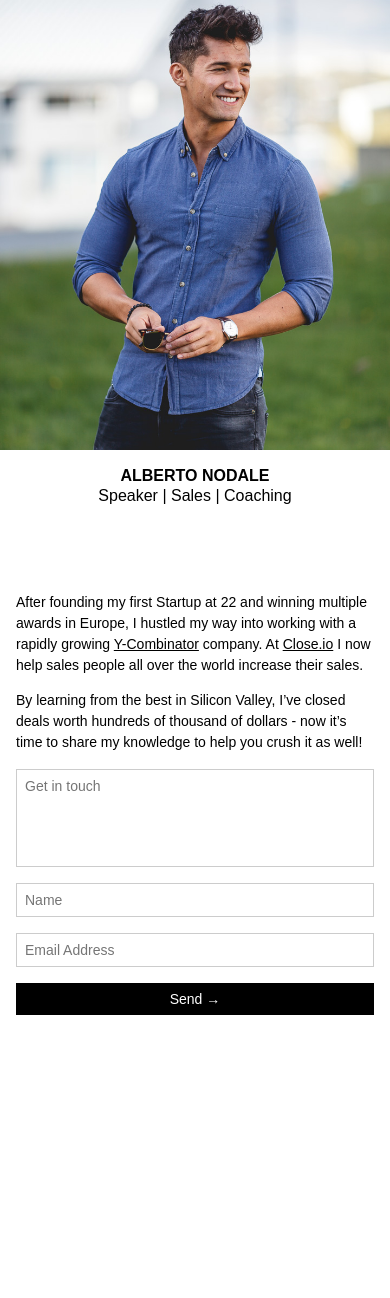
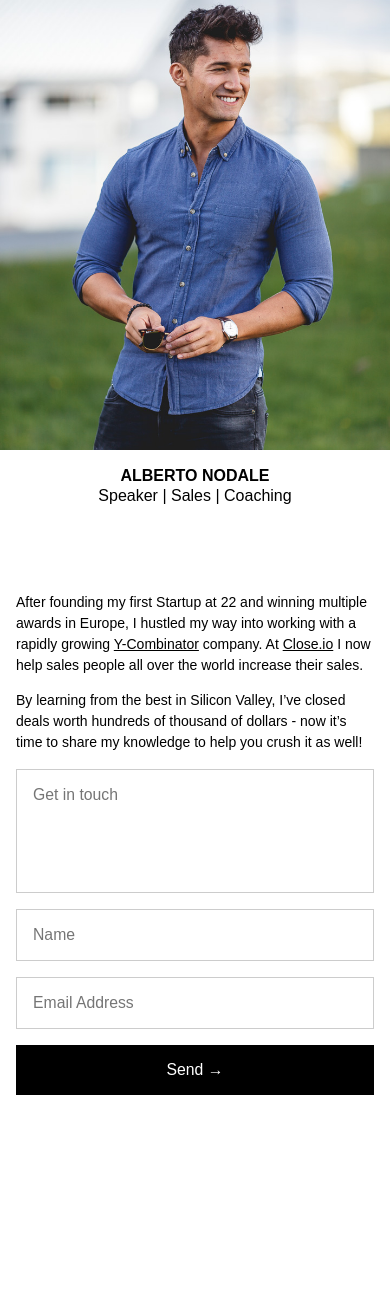
Before and after one commit to Albertonodale/albertonodale.com, a Jekyll site: the page built from index.md, in a window 390 px wide. Built offline with Jekyll 4.4.1, drawn with Linux system fonts in a browser that asks for light colours; nearby versions of some CDN libraries; our own code applies the rules of GitHub Pages for plain Markdown files; a script that is not in the unit is left out; before the commit the page ends 1218 px from its top, so only the background shows below that.

Commit message:
Adjust input size on mobile

```diff
--- a/css/main.scss
+++ b/css/main.scss
@@ -173,10 +173,15 @@ textarea {
   font-family: 'Montserrat', sans-serif;
   width: 100%;
   border: 1px solid #CCC;
-  padding: $space/4;
+  padding: $space/2;
   margin-bottom: $space/2;
-  font-size: 1em;
+  font-size: 1.125em;
   font-weight: 300;
+
+  @media (min-width: $break) {
+    padding: $space/4;
+    font-size: 1em;
+  }
 }
 
 textarea {
```
